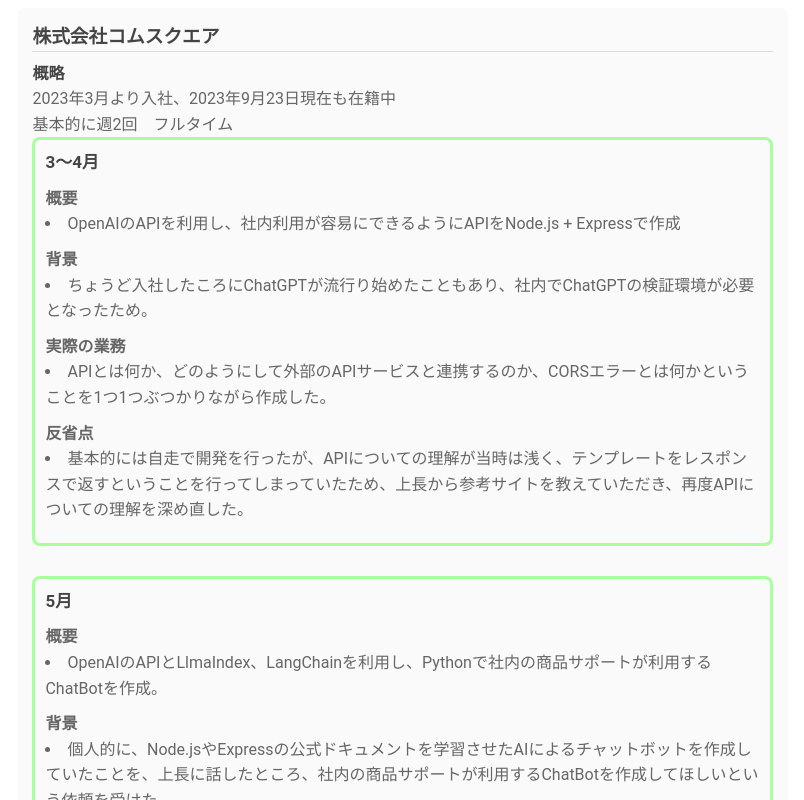
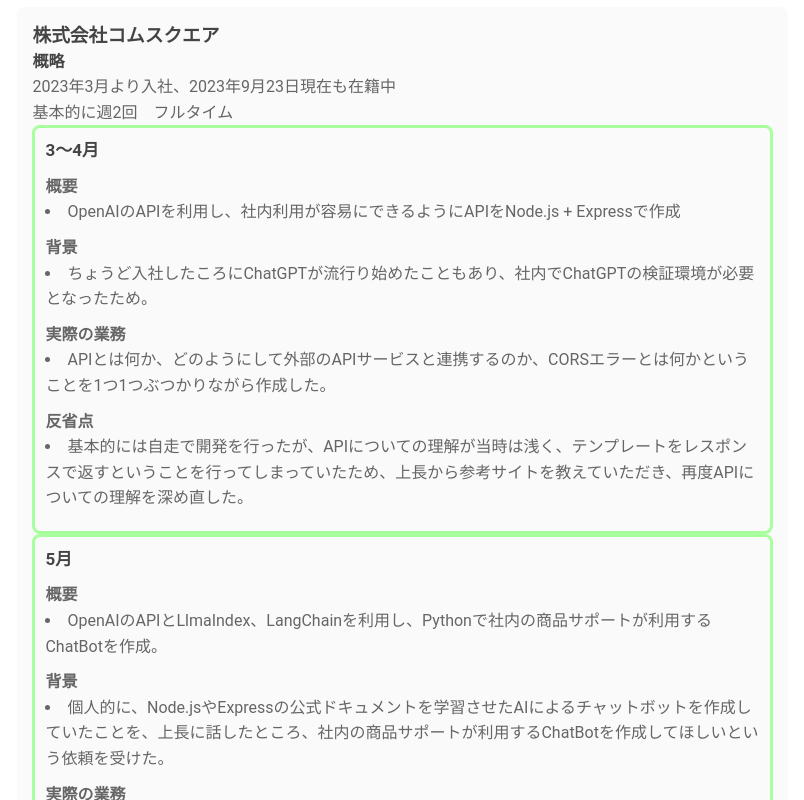
Before and after one commit to koinunopochi/PortfolioFront, a Vue app: page /about-me in a window 1280 px wide. Shown: the part 1160-1960 px from the top of the page, without its empty margins (202-1006 px from the left). Built offline with nearby package versions, Linux system fonts and the light colour scheme.

Commit message:
共通のcssを書き出す

```diff
--- a/src/assets/main.css
+++ b/src/assets/main.css
@@ -1,35 +1,33 @@
-@import './base.css';
-
-#app {
-  max-width: 1280px;
-  margin: 0 auto;
-  padding: 2rem;
-
-  font-weight: normal;
+.main {
+  /* マージンの設定 */
+  margin-top: 20px;
+  /* パディング */
+  padding: 20px 40px;
+  /* 背景を白にする */
+  background-color: #fff;
+  /* 角を丸める */
+  border-radius: 8px;
+  margin-bottom: 20px;
+  margin-right: 10px;
+}
+.all-contents {
+  display: flex;
+  flex-direction: row;
+  justify-content: space-between;
+  align-items: flex-start;
 }
 
-a,
-.green {
-  text-decoration: none;
-  color: hsla(160, 100%, 37%, 1);
-  transition: 0.4s;
+.title {
+  /* 中心に配置 */
+  text-align: center;
+  margin-bottom: 40px;
 }
 
-@media (hover: hover) {
-  a:hover {
-    background-color: hsla(160, 100%, 37%, 0.2);
-  }
+h1,
+h2,
+h3 {
+  font-weight: bold;
+  margin-bottom: 10px;
+  /* 区切り線 */
+  border-bottom: solid 1px #ddd;
 }
-
-@media (min-width: 1024px) {
-  body {
-    display: flex;
-    place-items: center;
-  }
-
-  #app {
-    display: grid;
-    grid-template-columns: 1fr 1fr;
-    padding: 0 2rem;
-  }
-}
--- a/src/views/AboutMe.vue
+++ b/src/views/AboutMe.vue
@@ -3,7 +3,7 @@
   <div class="all-contents">
     <!-- サイドバー -->
     <SideBar />
-    <div class="about">
+    <div class="main">
       <h1 class="title">ABOUT ME</h1>
 
       <!-- プロフィール -->
@@ -140,39 +140,11 @@ const tableOfContentsItems = [
   },
 ];
 </script>
+<style scoped>
+@import '../assets/main.css';
+</style>
 
-<style>
-h1,
-h2,
-h3 {
-  font-weight: bold;
-  margin-bottom: 10px;
-  /* 区切り線 */
-  border-bottom: solid 1px #ddd;
-}
-.title {
-  /* 中心に配置 */
-  text-align: center;
-  margin-bottom: 40px;
-}
-.all-contents {
-  display: flex;
-  flex-direction: row;
-  justify-content: space-between;
-  align-items: flex-start;
-}
-.about {
-  /* マージンの設定 */
-  margin-top: 20px;
-  /* パディング */
-  padding: 20px 40px;
-  /* 背景を白にする */
-  background-color: #fff;
-  /* 角を丸める */
-  border-radius: 8px;
-  margin-bottom: 20px;
-  margin-right: 10px;
-}
+<style scoped>
 .contents {
   margin-bottom: 30px;
 }
--- a/src/views/ProjectsView.vue
+++ b/src/views/ProjectsView.vue
@@ -2,8 +2,8 @@
   <div class="all-contents">
         <!-- サイドバー -->
     <SideBar />
-    <div class="projects">
-      <h1 class="title">PROJECTS</h1>
+    <div class="main projects">
+      <h1 class="title" id="projects">PROJECTS</h1>
       <div class="contents">
         <h2>プロジェクト</h2>
         <p>現在、プロジェクトはありません。</p>
@@ -18,8 +18,11 @@ import TableOfContents from '../components/TableOfContents.vue';
 
 const tableOfContentsItems = [
   {
-    id: 'profile',
-    name: 'プロフィール',
+    id: 'projects',
+    name: 'プロジェクト',
   },
 ];
 </script>
+<style scoped>
+@import '../assets/main.css';
+</style>
```
